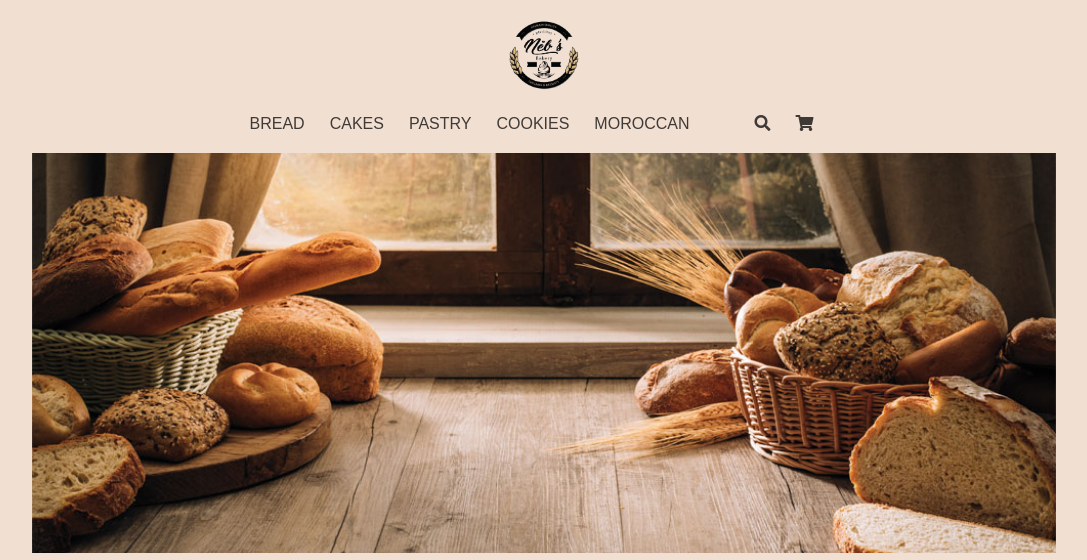
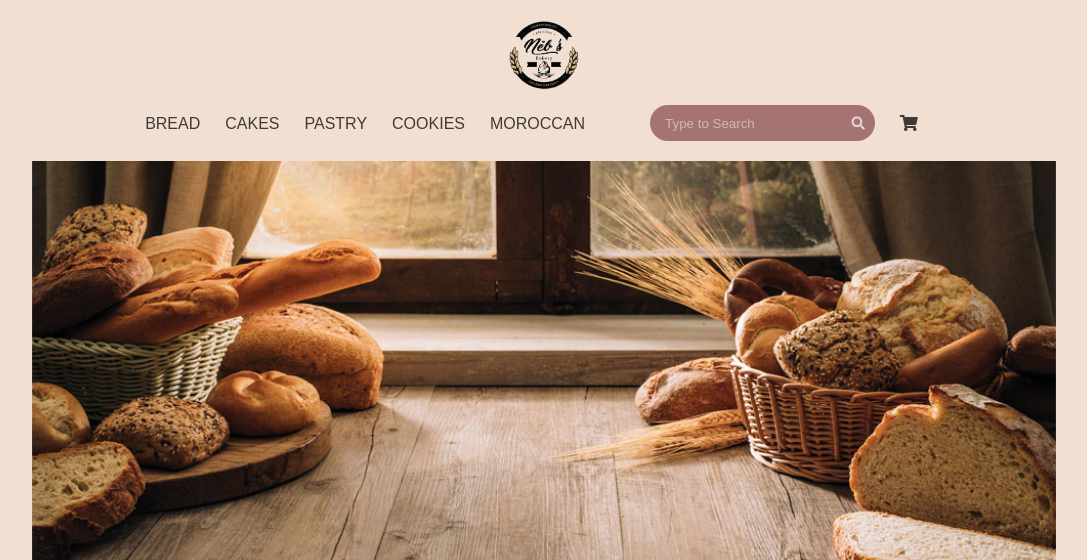
Before and after one commit to ImanIra0ui/Bakery-Web-Application, a Django app: page / in a window 1280 px wide. Shown: the top 560 px of the page, without its empty margins (96-1183 px from the left). Run offline with Django 3.2, Linux system fonts and the light colour scheme.

Commit message:
Search Fucking Works

```diff
--- a/nebs/main/static/style.css
+++ b/nebs/main/static/style.css
@@ -287,6 +287,33 @@
     color: rgba(255, 232, 231, 0.863);
 }
 
+.search-box{
+    background: rgba(153, 99, 97, 0.863);
+    padding: 3px 10px;
+    border-radius: 50px;
+    margin-top: -10px;
+}
+
+.search-txt{
+    padding: 5px;
+    height: 30px;
+    color: white;
+    background: none;
+    border: none;
+}
+
+.search-btn{
+    background: none;
+    border: none;
+}
+
+.search-box-icon{
+    color: rgba(255, 255, 255, 0.693);
+}
+
+.search-txt::placeholder{
+    color:rgba(255, 255, 255, 0.493);
+}
 
 @media all and (max-width:1000px){
     .best-sellers-grid{
--- a/nebs/main/templates/main/index.html
+++ b/nebs/main/templates/main/index.html
@@ -19,7 +19,14 @@
                 <li class="nav-link"><a href="{% url 'display' cat='Cookies'%}" target="_blank">COOKIES</a></li>
                 <li class="nav-link"><a href="{% url 'display' cat='Moroccan'%}" target="_blank">MOROCCAN</a></li>
                 <li class=" nav-link-icons">
-                    <li class="nav-link"><a href="#" target="_blank"><i class="fas fa-search"></i></a></li>
+                    <li class="nav-link"><a href="#" target="">
+                        <div class="search-box">
+                            <form action="/search" method="get">
+                                <input class="search-txt" type="search" name="query" id = "query" placeholder="Type to Search">
+                                <button type = "submit" class="search-btn"><i class="fas fa-search search-box-icon"></i></button>
+                            </form>
+                        </div>
+                    </a></li>
                     <li class="nav-link"><a href="{% url 'shoppingcart:index' %}" target="_blank"><i class="fas fa-shopping-cart"></i></a></li>
                 </li>
             </ul>
--- a/nebs/main/urls.py
+++ b/nebs/main/urls.py
@@ -5,6 +5,7 @@ from django.urls import include, path
 urlpatterns = [
    path("", views.index, name = "index"),
    path("display/<str:cat>/", views.display, name = "display"),
+   path("search/", views.search, name = "search"),
    path("booking/", views.booking, name = "booking"),
    path("offers/", views.offers, name = "offers"),
    #path("<str:name>", views.greet, name = "greet"),
--- a/nebs/main/views.py
+++ b/nebs/main/views.py
@@ -11,6 +11,12 @@ def display(request, cat):
     all_items = Item.objects.filter(category = cat)
     return render(request, "main/display.html", {'Items' : all_items})
 
+def search(request):
+    query = request.GET['query']
+    all_items = Item.objects.filter(name__icontains = query)
+    params = {'Items' : all_items}
+    return render(request, "main/display.html", params)
+
 def booking(request):
     return HttpResponse("Book Page")
 
```
Also changed, not shown: nebs/main/templates/main/display.html (+8 -1 lines).
